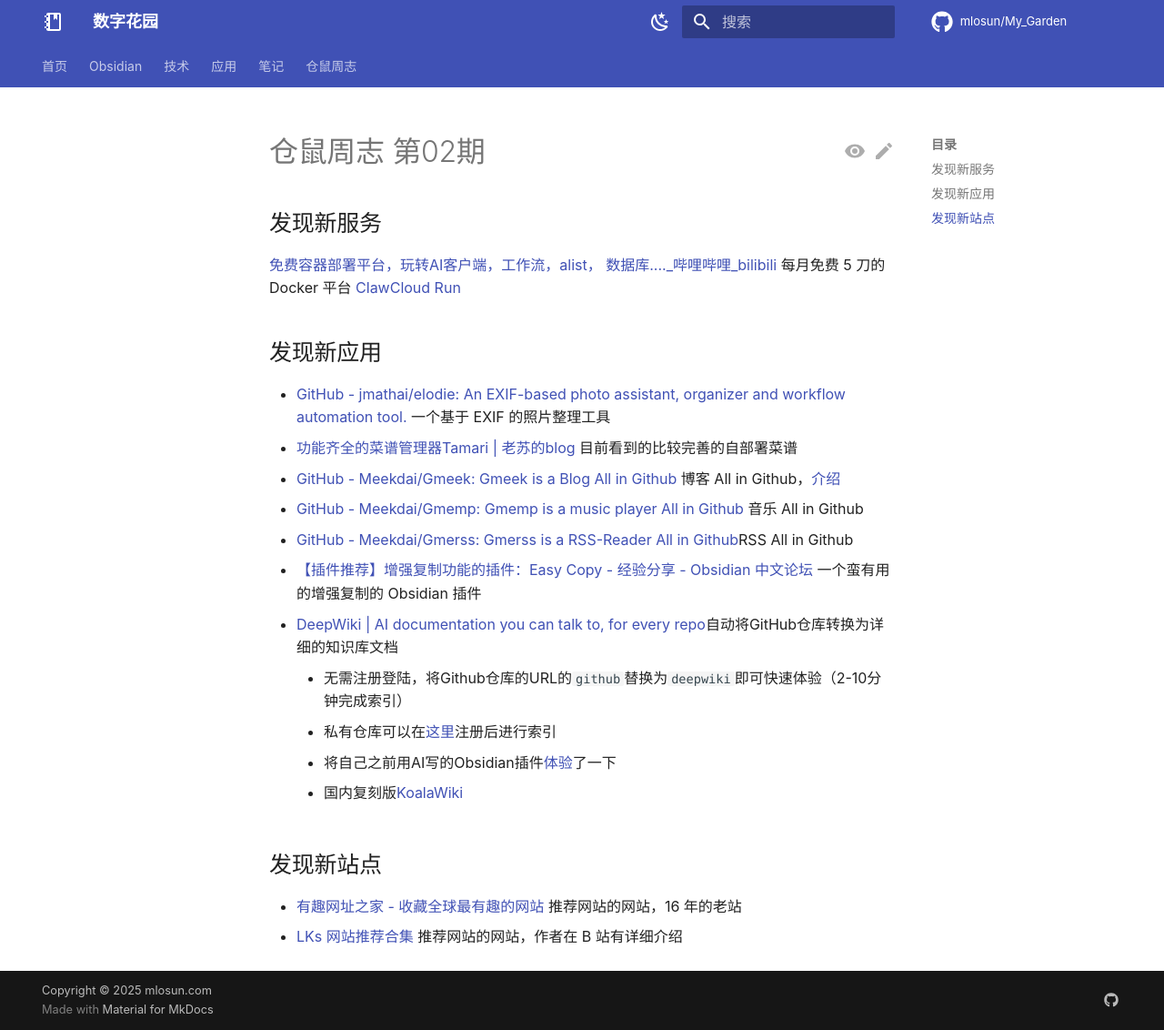
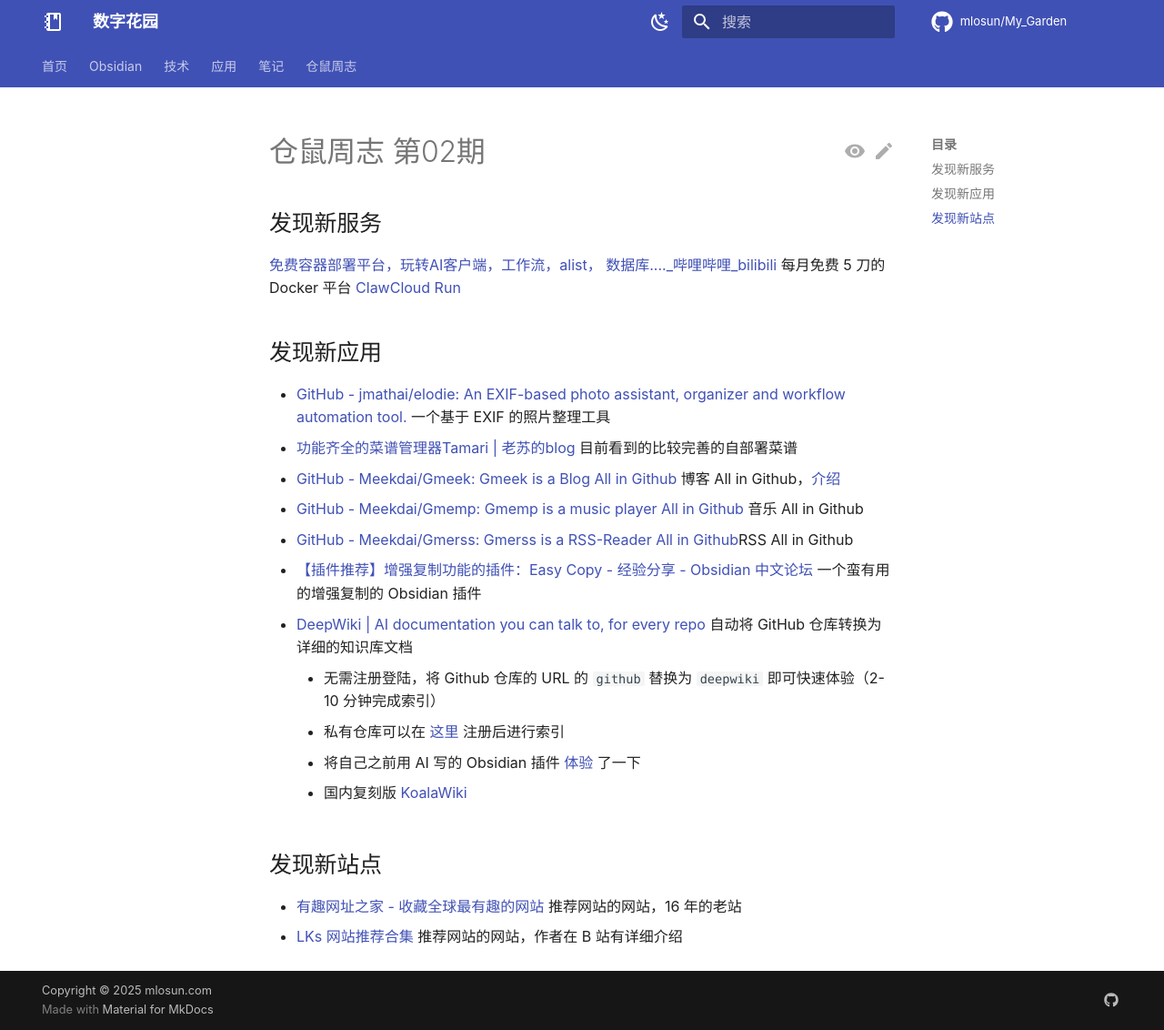
Before and after one commit to mlosun/My_Garden, an MkDocs documentation site: the page built from docs/weekly/仓鼠周志 第02期.md, in a window 1280 px wide and 1132 px high. Shown: the whole window at 91% size. Built offline with MkDocs 1.6.1 and Material for MkDocs 9.7.7, drawn with Linux system fonts in a browser that asks for light colours; comment, search, counter and statistics services are not loaded.

Commit message:
PUBLISHER #57

```diff
--- a/docs/weekly/仓鼠周志 第02期.md
+++ b/docs/weekly/仓鼠周志 第02期.md
@@ -16,11 +16,11 @@
 - [GitHub - Meekdai/Gmemp: Gmemp is a music player All in Github](https://github.com/Meekdai/Gmemp) 音乐 All in Github
 - [GitHub - Meekdai/Gmerss: Gmerss is a RSS-Reader All in Github](https://github.com/Meekdai/Gmerss)RSS All in Github
 - [【插件推荐】增强复制功能的插件：Easy Copy - 经验分享 - Obsidian 中文论坛](https://forum-zh.obsidian.md/t/topic/50123) 一个蛮有用的增强复制的 Obsidian 插件
-- [DeepWiki \| AI documentation you can talk to, for every repo](https://deepwiki.org/)自动将GitHub仓库转换为详细的知识库文档
-	- 无需注册登陆，将Github仓库的URL的`github`替换为`deepwiki`即可快速体验（2-10分钟完成索引）
-	- 私有仓库可以在[这里](https://deepwiki.com/private-repo)注册后进行索引
-	- 将自己之前用AI写的Obsidian插件[体验](https://deepwiki.com/mlosun/obsidian-sticker-package)了一下
-	- 国内复刻版[KoalaWiki](https://www.cnblogs.com/token-ai/p/18855361)
+- [DeepWiki \| AI documentation you can talk to, for every repo](https://deepwiki.org/) 自动将 GitHub 仓库转换为详细的知识库文档
+	- 无需注册登陆，将 Github 仓库的 URL 的 `github` 替换为 `deepwiki` 即可快速体验（2-10 分钟完成索引）
+	- 私有仓库可以在 [这里](https://deepwiki.com/private-repo) 注册后进行索引
+	- 将自己之前用 AI 写的 Obsidian 插件 [体验](https://deepwiki.com/mlosun/obsidian-sticker-package) 了一下
+	- 国内复刻版 [KoalaWiki](https://www.cnblogs.com/token-ai/p/18855361)
 
 ## 发现新站点
 
```
